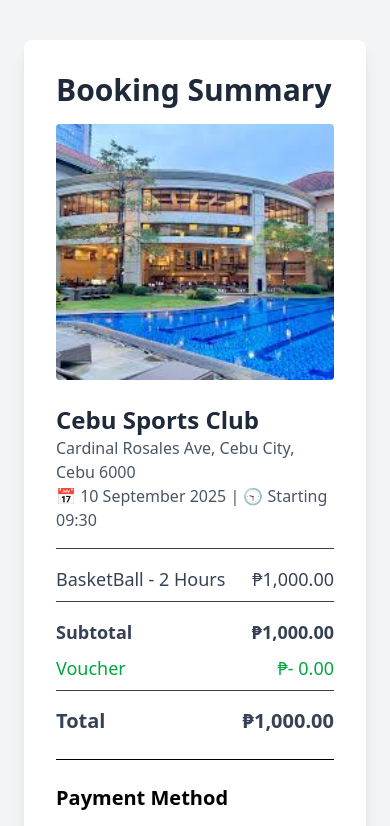
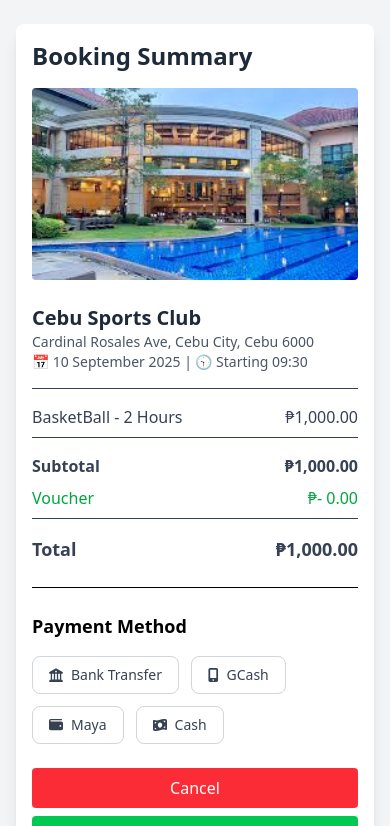
Before and after one commit to Miecho29/duwata, a React (Vite) app: page /BookingSummary in a window 390 px wide. Shown: the top 826 px of the page. Built offline with nearby package versions, Linux system fonts and the light colour scheme.

Commit message:
new updates

```diff
--- a/src/BookingSummary.jsx
+++ b/src/BookingSummary.jsx
@@ -23,27 +23,31 @@
   };
 
   return (
-    <div className="min-h-screen bg-gray-100 py-10 px-6 flex justify-center items-start">
-      <div className="bg-white rounded-lg shadow-lg w-full max-w-2xl p-8">
+    <div className="min-h-screen bg-gray-100 py-6 px-4 md:px-6 flex justify-center items-start">
+      <div className="bg-white rounded-lg shadow-lg w-full max-w-2xl p-4 sm:p-6 md:p-8">
         {/* Heading */}
-        <h1 className="text-3xl font-bold text-gray-800 mb-4">Booking Summary</h1>
+        <h1 className="text-2xl sm:text-3xl font-bold text-gray-800 mb-4">Booking Summary</h1>
 
         {/* Venue Image */}
         <img
           src="/cebusportsclub.jpg"
           alt="Top of Innsbruck"
-          className="w-full h-64 object-cover rounded mb-6"
+          className="w-full h-48 sm:h-64 object-cover rounded mb-6"
         />
 
         {/* Venue Info */}
         <div className="mb-4">
-          <h2 className="text-2xl font-semibold text-gray-800">Cebu Sports Club</h2>
-          <p className="text-gray-600">Cardinal Rosales Ave, Cebu City, Cebu 6000</p>
-          <p className="text-gray-600">📅 10 September 2025 | 🕤 Starting 09:30</p>
+          <h2 className="text-xl sm:text-2xl font-semibold text-gray-800">Cebu Sports Club</h2>
+          <p className="text-gray-600 text-sm sm:text-base">
+            Cardinal Rosales Ave, Cebu City, Cebu 6000
+          </p>
+          <p className="text-gray-600 text-sm sm:text-base">
+            📅 10 September 2025 | 🕤 Starting 09:30
+          </p>
         </div>
 
         {/* Price Breakdown */}
-        <div className="text-gray-700 space-y-2 text-lg border-t pt-4">
+        <div className="text-gray-700 space-y-2 text-base sm:text-lg border-t pt-4">
           <div className="flex justify-between">
             <span>BasketBall - 2 Hours</span>
             <span>₱1,000.00</span>
@@ -59,7 +63,7 @@
             <span>₱- 0.00</span>
           </div>
 
-          <div className="flex justify-between text-xl font-bold border-t pt-4 mt-2">
+          <div className="flex justify-between text-lg sm:text-xl font-bold border-t pt-4 mt-2">
             <span>Total</span>
             <span>₱1,000.00</span>
           </div>
@@ -67,7 +71,7 @@
 
         {/* Payment Methods */}
         <div className="mt-6 border-t pt-6">
-          <h3 className="text-xl font-semibold mb-4">Payment Method</h3>
+          <h3 className="text-lg sm:text-xl font-semibold mb-4">Payment Method</h3>
           <div className="flex flex-wrap gap-3">
             {paymentOptions.map(({ name, icon }) => {
               const selected = selectedPayment === name;
@@ -76,7 +80,7 @@
                   key={name}
                   type="button"
                   onClick={() => selectPayment(name)}
-                  className={`flex items-center gap-2 px-4 py-2 rounded-lg border font-medium transition ${
+                  className={`flex items-center gap-2 px-4 py-2 rounded-lg border font-medium transition text-sm sm:text-base ${
                     selected
                       ? "bg-green-600 text-white border-green-600"
                       : "bg-white text-gray-700 border-gray-300 hover:bg-green-50"
@@ -91,18 +95,18 @@
         </div>
 
         {/* Action Buttons */}
-        <div className="mt-6 flex justify-end space-x-4">
+        <div className="mt-6 flex flex-col sm:flex-row sm:justify-end sm:space-x-4 gap-2 sm:gap-0">
           <Link
             to="/"
             title="Cancel Booking"
-            className="px-4 py-2 bg-red-500 text-white rounded hover:bg-red-600 transition"
+            className="w-full sm:w-auto text-center px-4 py-2 bg-red-500 text-white rounded hover:bg-red-600 transition"
           >
             Cancel
           </Link>
           <Link
             to="/Payment"
             title="Proceed to Payment"
-            className="px-4 py-2 bg-green-500 text-white rounded hover:bg-green-600 transition"
+            className="w-full sm:w-auto text-center px-4 py-2 bg-green-500 text-white rounded hover:bg-green-600 transition"
           >
             Proceed to Payment
           </Link>
--- a/src/Calendar.jsx
+++ b/src/Calendar.jsx
@@ -25,8 +25,6 @@
 
   const [currentMonth, setCurrentMonth] = useState(new Date().getMonth());
   const [currentYear, setCurrentYear] = useState(new Date().getFullYear());
-
-  // New state to track selected time slots
   const [selectedTimes, setSelectedTimes] = useState([]);
 
   const generateCalendar = () => {
@@ -52,7 +50,7 @@
     setSelectedDate(date);
     const timesForDate = getTimesForDate(date);
     setAvailableTimes(timesForDate);
-    setSelectedTimes([]); // Clear previous time selections when date changes
+    setSelectedTimes([]);
   };
 
   const getTimesForDate = (date) => {
@@ -91,7 +89,6 @@
     return timesForDate.every((slot) => slot.booked);
   };
 
-  // Toggle selection of a time slot if available
   const toggleTimeSelection = (time) => {
     if (selectedTimes.includes(time)) {
       setSelectedTimes(selectedTimes.filter((t) => t !== time));
@@ -151,7 +148,7 @@
 
   return (
     <div className="min-h-screen bg-gray-50 flex justify-center items-start py-12 px-4 relative">
-      <div className="w-full max-w-4xl bg-white p-6 rounded-2xl shadow-2xl flex flex-col md:flex-row gap-8 relative">
+      <div className="w-full max-w-6xl bg-white p-4 sm:p-6 rounded-2xl shadow-2xl flex flex-col lg:flex-row gap-8 relative">
         {/* Back Icon */}
         <div className="absolute top-0 left-0 mt-3 ml-3">
           <Link
@@ -164,7 +161,7 @@
         </div>
 
         {/* Main Panel - Calendar and Time Slots */}
-        <div className="w-full flex gap-6">
+        <div className="w-full flex flex-col lg:flex-row gap-6">
           {/* Calendar on Left */}
           <div className="flex-grow">
             {/* Month Navigation */}
@@ -191,14 +188,15 @@
             </div>
 
             {/* Weekday Headers */}
-            <div className="grid grid-cols-7 gap-2 mb-2 text-center font-semibold text-gray-500 select-none">
+            <div className="grid grid-cols-7 gap-1 sm:gap-2 mb-2 text-center font-semibold text-gray-500 select-none">
               {["Sun", "Mon", "Tue", "Wed", "Thu", "Fri", "Sat"].map((day) => (
                 <div key={day}>{day}</div>
               ))}
             </div>
 
             {/* Calendar Grid */}
-            <div className="grid grid-cols-7 gap-2 mb-6">
+            <div className="overflow-x-auto">
+              <div className="grid grid-cols-7 gap-1 sm:gap-2 mb-6">
                 {generateCalendar().map((date, index) => {
                   const daySlots = bookedSlots.filter((slot) => slot.date === date);
                   const isBooked =
@@ -236,9 +234,10 @@
                 })}
               </div>
             </div>
+          </div>
 
           {/* Time Slots on Right */}
-          <div className="w-72 border-l border-gray-200 pl-6 flex flex-col">
+          <div className="w-full lg:w-80 border-t lg:border-t-0 lg:border-l border-gray-200 pt-6 lg:pt-0 lg:pl-6 flex flex-col">
             {selectedDate ? (
               <>
                 <h4 className="text-lg font-semibold text-gray-800 mb-4">
@@ -248,7 +247,7 @@
                     day: "numeric",
                   })}
                 </h4>
-                <div className="flex flex-col items-start flex-grow overflow-y-auto max-h-[400px]">
+                <div className="flex flex-col items-start flex-grow overflow-y-auto max-h-[300px] sm:max-h-[400px]">
                   {renderTimeSlots()}
                 </div>
                 <div className="mt-4">
@@ -265,7 +264,6 @@
                       : "Open Slots Available"}
                   </span>
                 </div>
-                {/* Confirm Button as Link */}
                 {selectedTimes.length > 0 && (
                   <Link
                     to="/BookingSummary"
--- a/src/CreateVenue.jsx
+++ b/src/CreateVenue.jsx
@@ -315,8 +315,18 @@
 
             <button
               type="button"
-              onClick={() => {
+             onClick={() => {
                 if (scheduleInput.date && scheduleInput.startTime && scheduleInput.endTime) {
+                  const isDuplicate = bookingSchedule.some(
+                    (schedule) =>
+                      schedule.date === scheduleInput.date &&
+                      schedule.startTime === scheduleInput.startTime &&
+                      schedule.endTime === scheduleInput.endTime
+                  );
+                  if (isDuplicate) {
+                    alert("This schedule slot already exists."); // or handle silently
+                    return;
+                  }
                   setBookingSchedule([...bookingSchedule, scheduleInput]);
                   setScheduleInput({ date: "", startTime: "", endTime: "" });
                 }
--- a/src/Homecalendar.jsx
+++ b/src/Homecalendar.jsx
@@ -73,9 +73,9 @@
         <FontAwesomeIcon icon={faArrowLeft} size="2x" />
       </Link>
 
-      <div className="max-w-5xl w-full bg-white rounded-xl shadow-lg flex gap-8 font-sans select-none p-6">
+      <div className="max-w-5xl w-full bg-white rounded-xl shadow-lg flex flex-col lg:flex-row gap-8 font-sans select-none p-4 md:p-6">
         {/* Left calendar */}
-        <div className="w-2/3">
+        <div className="w-full lg:w-2/3">
           {/* Header */}
           <div className="flex items-center justify-between mb-6">
             <button
@@ -142,7 +142,7 @@
         </div>
 
         {/* Right side time slots */}
-        <div className="w-1/3 border-l border-gray-200 pl-6 flex flex-col">
+        <div className="w-full lg:w-1/3 border-t lg:border-t-0 lg:border-l border-gray-200 pt-6 lg:pt-0 lg:pl-6 flex flex-col">
           <div className="mb-6 text-gray-800 font-semibold text-lg select-none">
             {date.toLocaleDateString("en-US", {
               weekday: "long",
@@ -152,7 +152,7 @@
             })}
           </div>
 
-          <div className="flex flex-col gap-3 overflow-y-auto max-h-[300px]">
+          <div className="flex flex-col gap-3 overflow-y-auto max-h-[50vh] sm:max-h-[300px]">
             {timeSlots.map((time) => {
               const isBooked = bookedSlots.includes(time);
               return (
--- a/src/Payment.jsx
+++ b/src/Payment.jsx
@@ -24,24 +24,34 @@
     const element = receiptRef.current;
 
     const opt = {
-      margin:       0.3,
-      filename:     `receipt-${bookingData.bookingId}.pdf`,
-      image:        { type: 'jpeg', quality: 0.98 },
-      html2canvas:  { scale: 2 },
-      jsPDF:        { unit: 'in', format: 'letter', orientation: 'portrait' }
+      margin: 0.3,
+      filename: `receipt-${bookingData.bookingId}.pdf`,
+      image: { type: "jpeg", quality: 0.98 },
+      html2canvas: { scale: 2 },
+      jsPDF: { unit: "in", format: "letter", orientation: "portrait" },
     };
 
     html2pdf().set(opt).from(element).save();
   };
 
   return (
-    <div className="min-h-screen bg-gray-100 flex justify-center items-start py-12 px-4">
-      <div className="bg-white w-full max-w-md rounded-lg shadow-xl p-8" ref={receiptRef}>
+    <div className="min-h-screen bg-gray-100 flex justify-center items-start py-10 px-4 sm:px-6 lg:px-8">
+      <div
+        className="bg-white w-full max-w-md rounded-lg shadow-xl p-6 sm:p-8"
+        ref={receiptRef}
+      >
         {/* Header */}
-        <div className="flex flex-col items-center mb-8">
-          <FontAwesomeIcon icon={faCheckCircle} className="text-green-600 text-6xl mb-2" />
-          <h1 className="text-2xl font-bold text-gray-800">Payment Successful</h1>
-          <p className="text-gray-600 text-sm">Your reservation is confirmed</p>
+        <div className="flex flex-col items-center mb-8 text-center">
+          <FontAwesomeIcon
+            icon={faCheckCircle}
+            className="text-green-600 text-5xl sm:text-6xl mb-2"
+          />
+          <h1 className="text-xl sm:text-2xl font-bold text-gray-800">
+            Payment Successful
+          </h1>
+          <p className="text-gray-600 text-sm">
+            Your reservation is confirmed
+          </p>
         </div>
 
         {/* Receipt Details */}
@@ -50,14 +60,23 @@
             <DetailRow label="Booking ID" value={bookingData.bookingId} />
             <DetailRow label="Name" value={bookingData.name} />
             <DetailRow label="Date" value={bookingData.date} />
-            <DetailRow label="Hours Reserved" value={`${bookingData.hours} hours`} />
+            <DetailRow
+              label="Hours Reserved"
+              value={`${bookingData.hours} hours`}
+            />
           </Section>
 
           <Section title="Venue Information">
             <DetailRow label="Venue Name" value={bookingData.venueName} />
             <DetailRow label="Location" value={bookingData.location} />
-            <DetailRow label="Contact Person" value={bookingData.contactPersonName} />
-            <DetailRow label="Contact Number" value={bookingData.contactPersonNumber} />
+            <DetailRow
+              label="Contact Person"
+              value={bookingData.contactPersonName}
+            />
+            <DetailRow
+              label="Contact Number"
+              value={bookingData.contactPersonNumber}
+            />
           </Section>
 
           <Section title="Payment Summary">
@@ -67,17 +86,17 @@
         </div>
 
         {/* Action Buttons */}
-        <div className="mt-10 flex flex-col gap-3">
+        <div className="mt-10 flex flex-col sm:flex-row sm:justify-between gap-3">
           <Link
             to="/"
-            className="bg-green-600 hover:bg-green-700 text-white py-3 rounded-md text-center font-semibold transition"
+            className="bg-green-600 hover:bg-green-700 text-white py-3 px-4 rounded-md text-center font-semibold transition w-full sm:w-auto"
           >
             Back to Home
           </Link>
 
           <button
             onClick={handleDownloadPDF}
-            className="border border-gray-300 py-2 rounded-md text-sm hover:bg-gray-100"
+            className="border border-gray-300 py-3 px-4 rounded-md text-sm hover:bg-gray-100 w-full sm:w-auto"
           >
             Download Receipt (PDF)
           </button>
@@ -97,9 +116,11 @@
 );
 
 const DetailRow = ({ label, value }) => (
-  <div className="flex justify-between text-sm">
+  <div className="flex justify-between text-sm flex-wrap">
     <span className="text-gray-500">{label}</span>
-    <span className="font-medium text-gray-800">{value}</span>
+    <span className="font-medium text-gray-800 text-right break-words max-w-[60%]">
+      {value}
+    </span>
   </div>
 );
 
```
Lines whose indentation alone changed are shown as unchanged.
